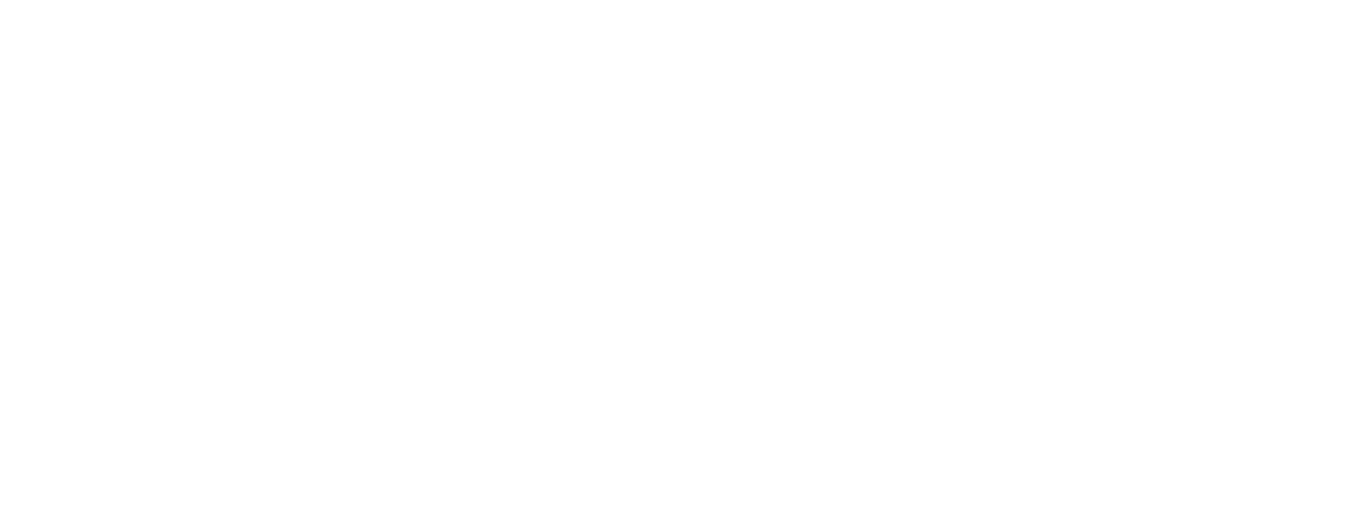
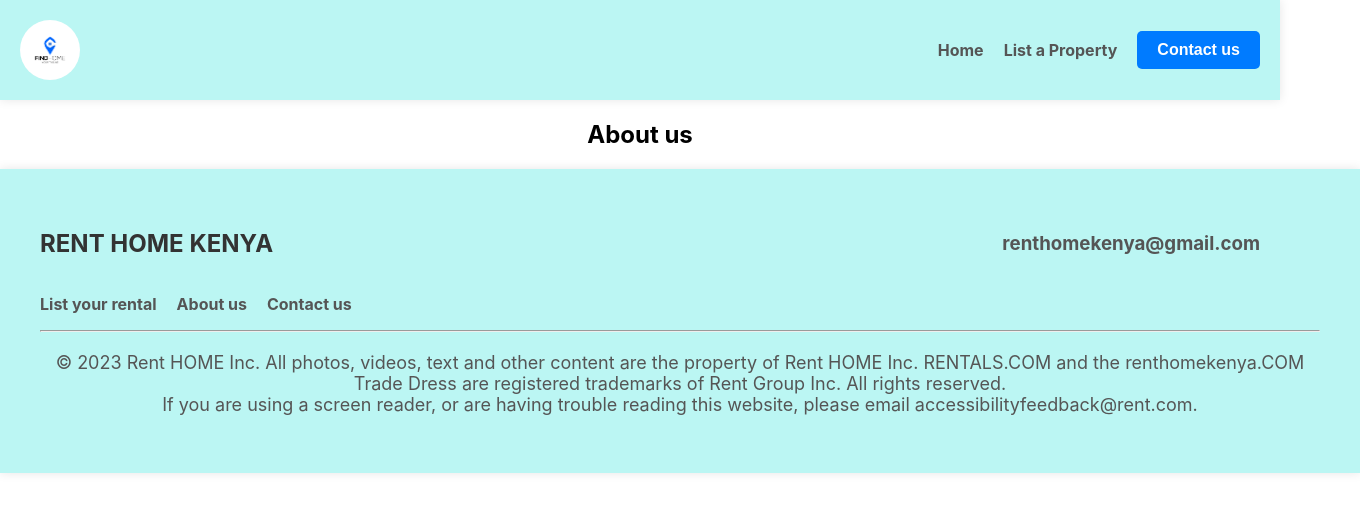
Before and after one commit to VictorMurithi/online-rental-housing-system, a React (Create React App) app in the folder frontend/: page /about-us in a window 1280 px wide. Before the commit this address had no page. Shown: the top 512 px of the page, 1360 px wide, since content can reach past the window. Built offline with nearby package versions, Linux system fonts and the light colour scheme.

Commit message:
added about and contact pages

```diff
--- a/frontend/src/App.js
+++ b/frontend/src/App.js
@@ -8,6 +8,8 @@
 import Apartments from './components/Apartments';
 import AddApartmentForm from './components/AddApartmentForm';
 import Screening from './components/Screening';
+import ContactUs from './pages/ContactUs';
+import About from './pages/About';
 
 function App() {
   return (
@@ -20,6 +22,8 @@
         <Route path="/counties/:county/apartments" element={<Apartments/>} />
         <Route path ="/add-apartment" element={<AddApartmentForm/>} />
         <Route path="/screen-tenants" element={<Screening/>} />
+        <Route path="/about-us" element={<About/>} />
+        <Route path="/contact-us" element={<ContactUs/>} />
       </Routes>
     </Router>
   );
--- a/frontend/src/layout/Footer.js
+++ b/frontend/src/layout/Footer.js
@@ -11,8 +11,7 @@
       </div>
       <div>
         <ul>
-          <li><Link to="/list-your-rental" className="footer-link">List your rental</Link></li>
-          <li><Link to="/accessibility" className="footer-link">Accessibility</Link></li>
+          <li><Link to="/add-apartment" className="footer-link">List your rental</Link></li>
           <li><Link to="/about-us" className="footer-link">About us</Link></li>
           <li><Link to="/contact-us" className="footer-link">Contact us</Link></li>
         </ul>
--- a/frontend/src/layout/Navbar.js
+++ b/frontend/src/layout/Navbar.js
@@ -14,10 +14,7 @@
         <Link to="/" className="nav-link">
           Home
         </Link>
-        <Link to="/request-property" className="nav-link">
-          Request a Property
-        </Link>
-        <Link to="/list-property" className="nav-link">
+        <Link to="/add-apartment" className="nav-link">
           List a Property
         </Link>
         <button className="contact-button">Contact us</button>
--- /dev/null
+++ b/frontend/src/pages/About.js
@@ -0,0 +1,14 @@
+import React from "react";
+import "../App.css";
+import Navbar from "../layout/Navbar";
+import Footer from "../layout/Footer";
+
+export default function About() {
+    return (
+        <div>
+            <Navbar />
+            <h1>About us</h1>
+            <Footer />
+        </div>
+    );
+}
--- /dev/null
+++ b/frontend/src/pages/ContactUs.js
@@ -0,0 +1,13 @@
+import "../App.css";
+import Navbar from "../layout/Navbar";
+import Footer from "../layout/Footer";
+
+export default function ContactUs() {
+    return (
+        <div>
+            <Navbar />
+            <h1>Contact us</h1>
+            <Footer />
+        </div>
+    );
+}
```
